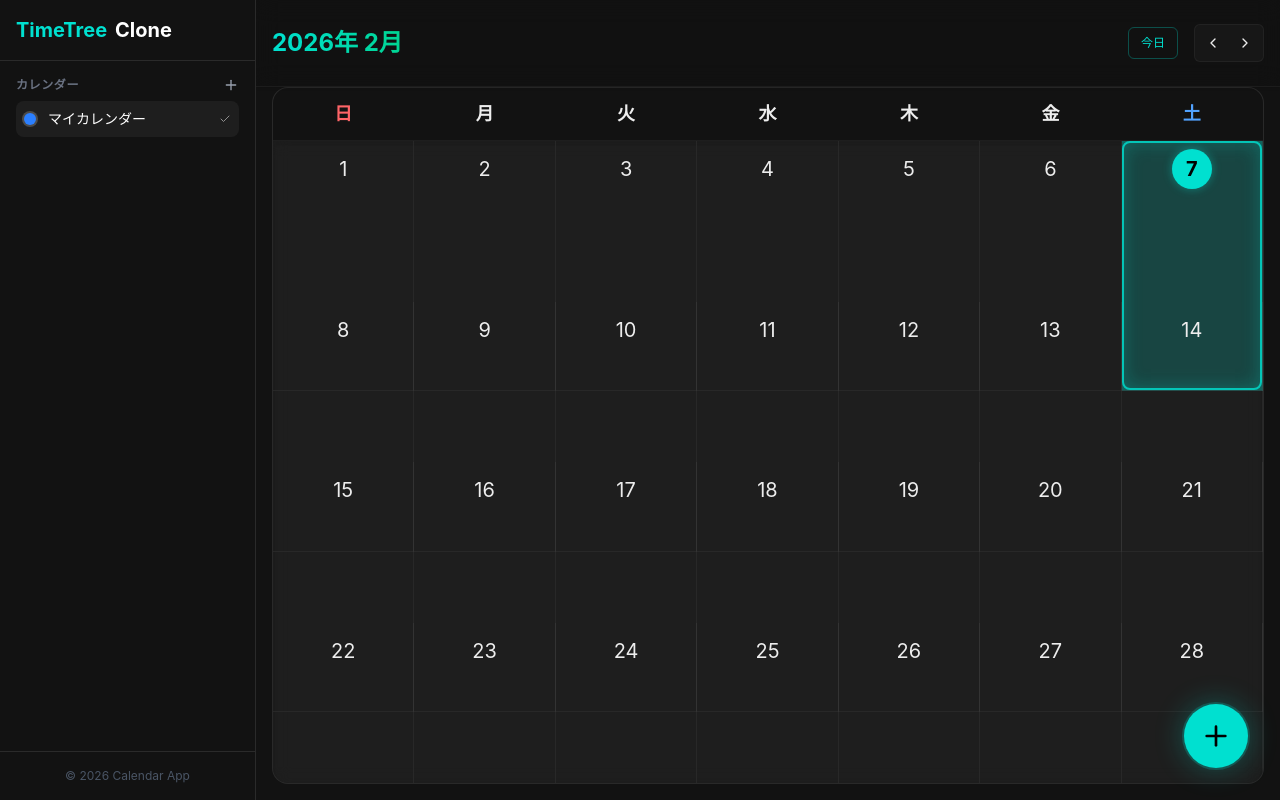
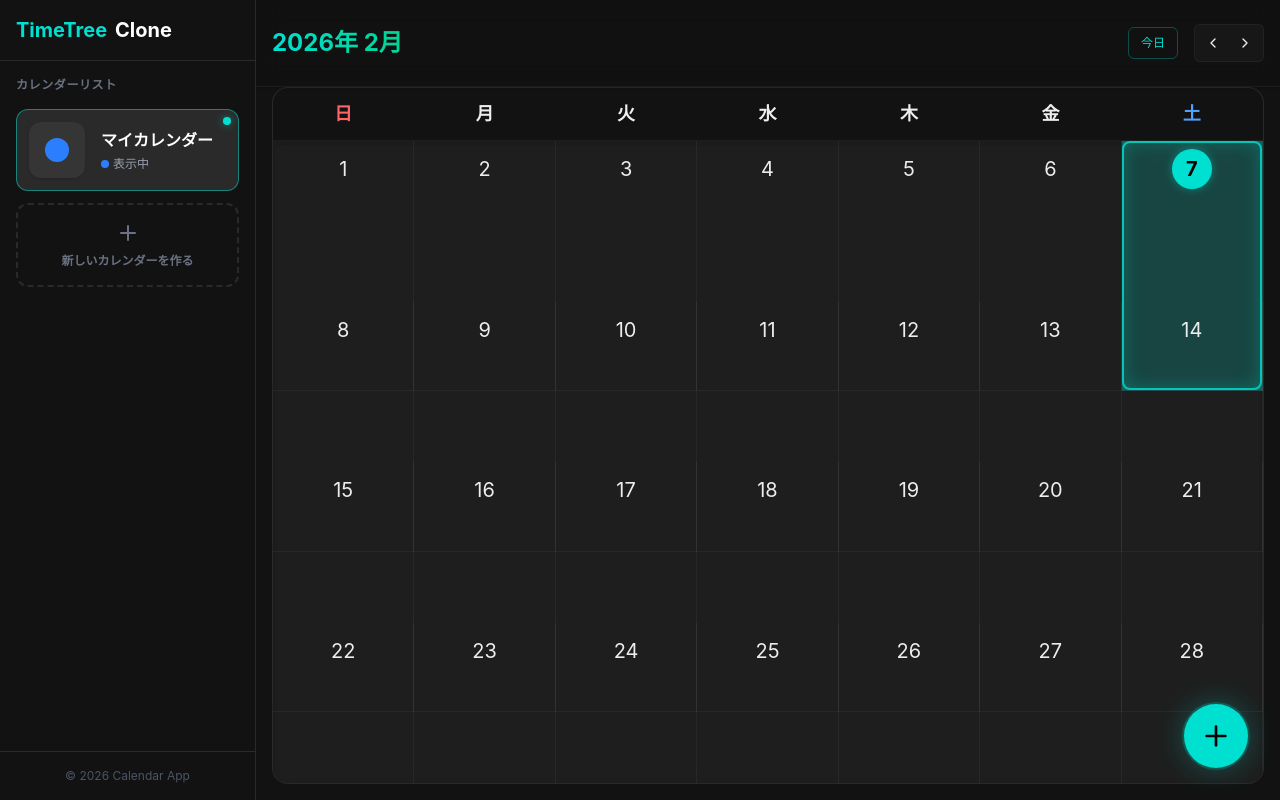
Before and after one commit to rikutoaimanga-max/nextjs-calendar-app, a Next.js app: page / in a window 1280 px wide. Built offline with nearby package versions, Linux system fonts and the light colour scheme.

Commit message:
Refine calendar list UI to match TimeTree style

```diff
--- a/src/components/calendar/Sidebar.tsx
+++ b/src/components/calendar/Sidebar.tsx
@@ -45,45 +45,51 @@ export function Sidebar({ calendars, selectedCalendarIds, onToggleCalendar, onAd
 
             <div className="flex-1 overflow-y-auto p-4">
                 <div className="mb-6">
-                    <div className="flex items-center justify-between mb-2">
-                        <h2 className="text-xs font-bold text-gray-500 uppercase tracking-wider">カレンダー</h2>
-                        <button
-                            onClick={() => setIsCreateModalOpen(true)}
-                            className="text-gray-400 hover:text-white transition-colors"
-                        >
-                            <Plus className="w-4 h-4" />
-                        </button>
+                    <div className="flex items-center justify-between mb-4">
+                        <h2 className="text-xs font-bold text-gray-500 uppercase tracking-wider">カレンダーリスト</h2>
                     </div>
 
-                    <div className="space-y-1">
+                    <div className="space-y-3">
                         {calendars.map(cal => (
-                            <div key={cal.id} className="flex items-center gap-2 group relative">
+                            <div key={cal.id} className="relative group">
                                 <button
                                     onClick={() => onToggleCalendar(cal.id)}
-                                    className={`flex-1 flex items-center gap-3 p-2 rounded-lg transition-all text-sm text-left overflow-hidden ${selectedCalendarIds.includes(cal.id)
-                                        ? "bg-white/5 text-white"
-                                        : "text-gray-500 hover:bg-white/5 hover:text-gray-300"
+                                    className={`w-full flex items-center gap-4 p-3 rounded-xl transition-all text-left border ${selectedCalendarIds.includes(cal.id)
+                                        ? "bg-white/10 border-primary/50"
+                                        : "bg-transparent border-transparent hover:bg-white/5"
                                         }`}
                                 >
-                                    {/* Cover Image Indicator (if exists) or Color Dot */}
-                                    {cal.coverImage ? (
-                                        <div className="w-6 h-6 rounded-full overflow-hidden border border-white/10 shrink-0">
+                                    {/* Cover Image or Color Placeholder */}
+                                    <div className={`w-14 h-14 rounded-xl overflow-hidden shrink-0 shadow-sm ${!cal.coverImage && "bg-white/5 flex items-center justify-center"}`}>
+                                        {cal.coverImage ? (
                                             <img src={cal.coverImage} alt="" className="w-full h-full object-cover" />
+                                        ) : (
+                                            <div className={`w-6 h-6 rounded-full ${cal.color}`} />
+                                        )}
+                                    </div>
+
+                                    <div className="flex-1 min-w-0">
+                                        <div className="font-bold text-white text-base truncate">{cal.name}</div>
+                                        <div className="text-xs text-gray-400 mt-1 flex items-center gap-1">
+                                            <div className={`w-2 h-2 rounded-full ${cal.color}`} />
+                                            {selectedCalendarIds.includes(cal.id) ? "表示中" : "非表示"}
                                         </div>
-                                    ) : (
-                                        <div className={`w-3 h-3 rounded-full ${cal.color} ${selectedCalendarIds.includes(cal.id) ? 'ring-2 ring-white/20' : 'opacity-50'}`} />
+                                    </div>
+
+                                    {selectedCalendarIds.includes(cal.id) && (
+                                        <div className="absolute top-2 right-2">
+                                            <div className="w-2 h-2 bg-primary rounded-full shadow-[0_0_8px_rgba(0,224,208,0.5)]" />
+                                        </div>
                                     )}
+                                </button>
 
-                                    <span className="truncate flex-1">{cal.name}</span>
-                                    {selectedCalendarIds.includes(cal.id) && <Check className="w-3 h-3 opacity-50" />}
-                                </button>
                                 {calendars.length > 1 && (
                                     <button
                                         onClick={(e) => {
                                             e.stopPropagation();
                                             handleDelete(cal.id, cal.name);
                                         }}
-                                        className="absolute right-2 p-1.5 text-gray-500 hover:text-red-500 transition-colors"
+                                        className="absolute -top-1 -right-1 p-1 bg-gray-800 rounded-full text-gray-400 hover:text-red-500 hover:bg-white border border-white/10 opacity-0 group-hover:opacity-100 transition-all shadow-md z-10"
                                         title="削除"
                                     >
                                         <X className="w-3 h-3" />
@@ -91,6 +97,14 @@ export function Sidebar({ calendars, selectedCalendarIds, onToggleCalendar, onAd
                                 )}
                             </div>
                         ))}
+
+                        <button
+                            onClick={() => setIsCreateModalOpen(true)}
+                            className="w-full py-4 mt-2 border-2 border-dashed border-white/10 rounded-xl flex flex-col items-center justify-center gap-2 text-gray-500 hover:text-white hover:border-white/30 hover:bg-white/5 transition-all group"
+                        >
+                            <Plus className="w-6 h-6 group-hover:scale-110 transition-transform" />
+                            <span className="text-xs font-bold">新しいカレンダーを作る</span>
+                        </button>
                     </div>
                 </div>
             </div>
```
